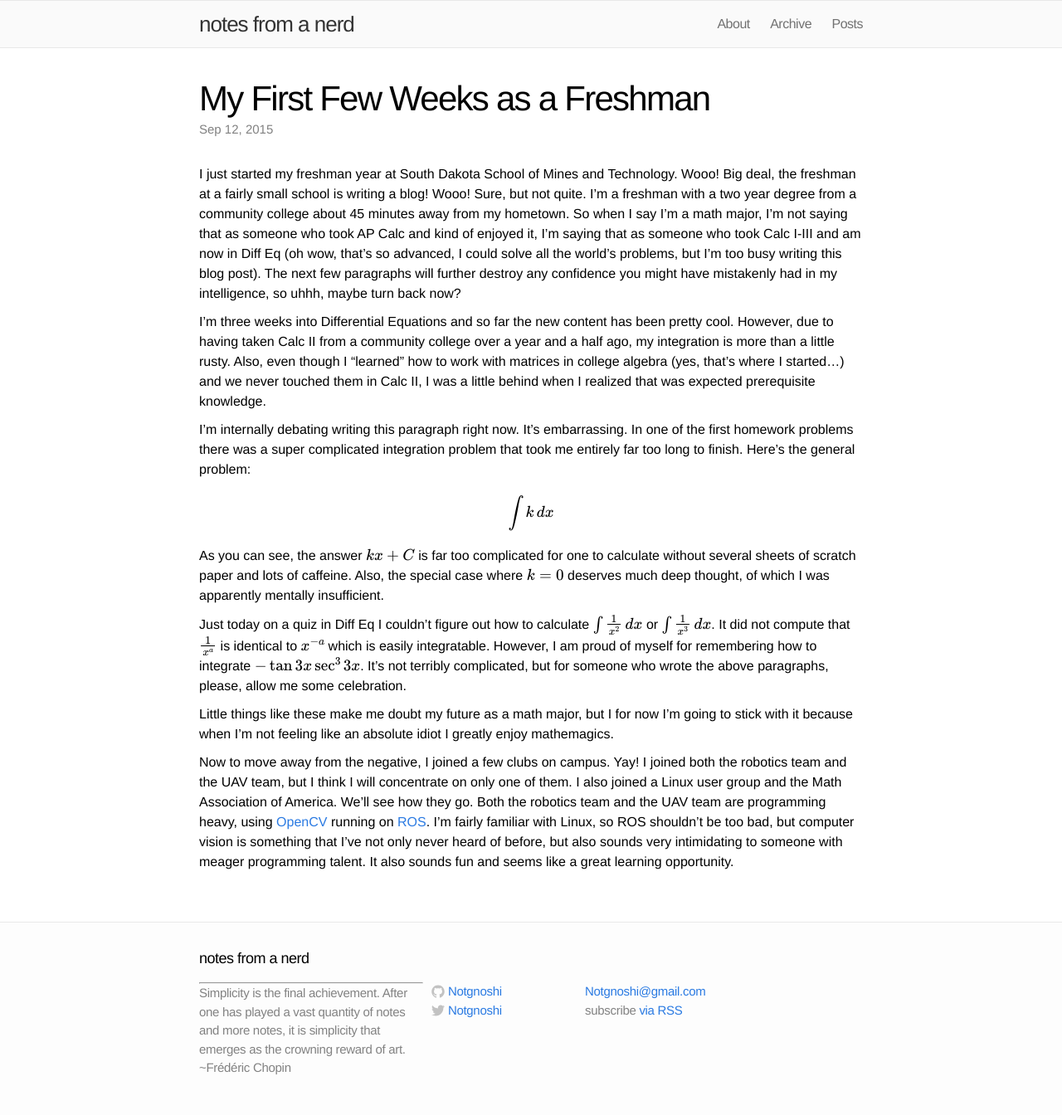
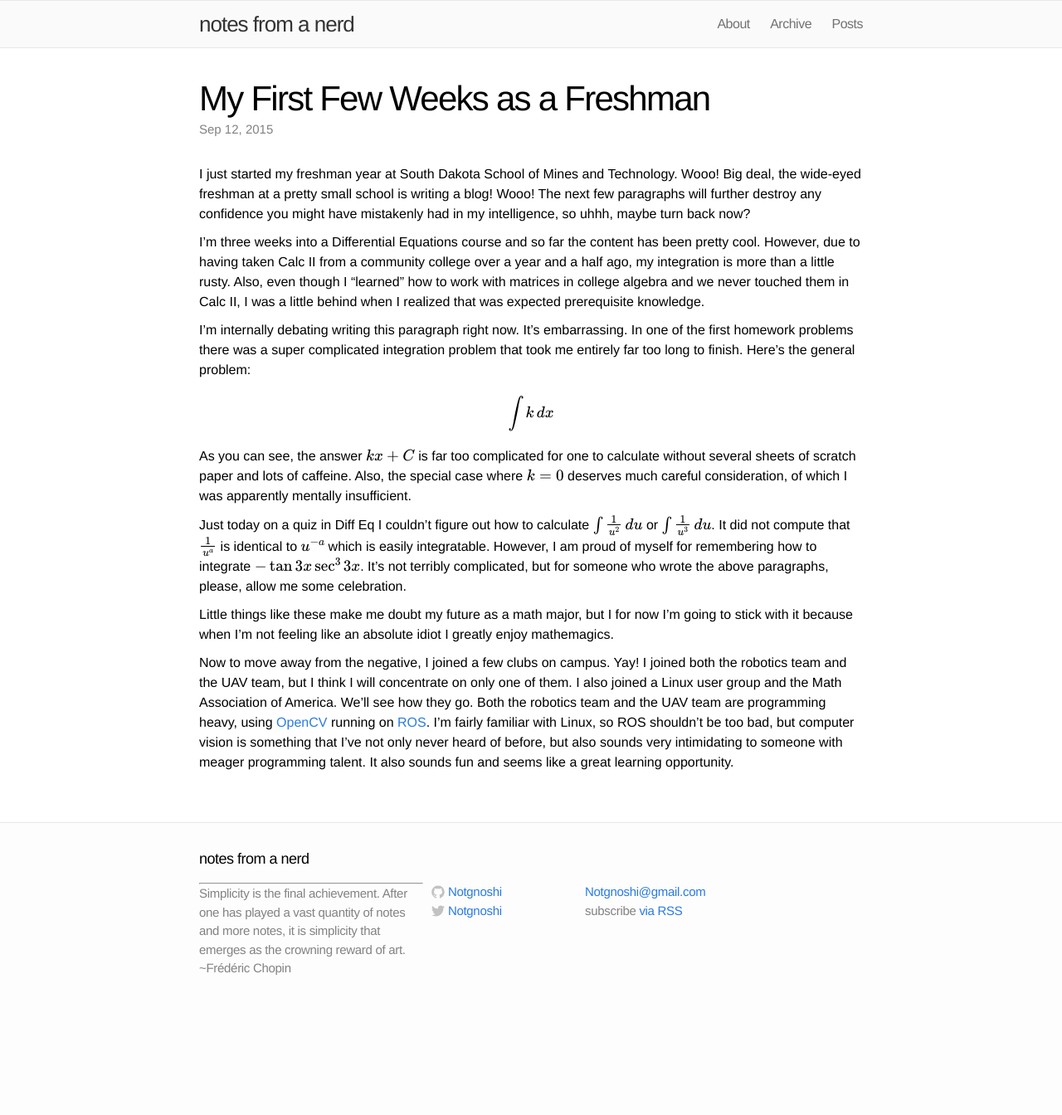
Before and after one commit to Notgnoshi/notgnoshi.github.io, a Jekyll site: the page built from _posts/2015-09-12-first-few-weeks.md, in a window 1280 px wide. Shown: the whole page at 83% size. Built offline with Jekyll 4.4.1, drawn with Linux system fonts in a browser that asks for light colours; formulas are drawn with MathJax 3; after the commit the page ends 1224 px from its top, so only the background shows below that.

Commit message:
edits one post, added a new one

```diff
--- a/_posts/2015-09-12-first-few-weeks.md
+++ b/_posts/2015-09-12-first-few-weeks.md
@@ -3,17 +3,17 @@ layout: post
 title: My First Few Weeks as a Freshman
 ---
 
-I just started my freshman year at South Dakota School of Mines and Technology. Wooo! Big deal, the freshman at a fairly small school is writing a blog! Wooo! Sure, but not quite. I'm a freshman with a two year degree from a community college about 45 minutes away from my hometown. So when I say I'm a math major, I'm not saying that as someone who took AP Calc and kind of enjoyed it, I'm saying that as someone who took Calc I-III and am now in Diff Eq (oh wow, that's so advanced, I could solve all the world's problems, but I'm too busy writing this blog post). The next few paragraphs will further destroy any confidence you might have mistakenly had in my intelligence, so uhhh, maybe turn back now?
+I just started my freshman year at South Dakota School of Mines and Technology. Wooo! Big deal, the wide-eyed freshman at a pretty small school is writing a blog! Wooo! The next few paragraphs will further destroy any confidence you might have mistakenly had in my intelligence, so uhhh, maybe turn back now?
 
-I'm three weeks into Differential Equations and so far the new content has been pretty cool. However, due to having taken Calc II from a community college over a year and a half ago, my integration is more than a little rusty. Also, even though I "learned" how to work with matrices in college algebra (yes, that's where I started...) and we never touched them in Calc II, I was a little behind when I realized that was expected prerequisite knowledge.
+I'm three weeks into a Differential Equations course and so far the content has been pretty cool. However, due to having taken Calc II from a community college over a year and a half ago, my integration is more than a little rusty. Also, even though I "learned" how to work with matrices in college algebra and we never touched them in Calc II, I was a little behind when I realized that was expected prerequisite knowledge.
 
 I'm internally debating writing this paragraph right now. It's embarrassing. In one of the first homework problems there was a super complicated integration problem that took me entirely far too long to finish. Here's the general problem:
 
 $$ \int k\, dx $$
 
-As you can see, the answer $$ kx + C $$ is far too complicated for one to calculate without several sheets of scratch paper and lots of caffeine. Also, the special case where $$ k = 0 $$ deserves much deep thought, of which I was apparently mentally insufficient.
+As you can see, the answer $$ kx + C $$ is far too complicated for one to calculate without several sheets of scratch paper and lots of caffeine. Also, the special case where $$ k = 0 $$ deserves much careful consideration, of which I was apparently mentally insufficient.
 
-Just today on a quiz in Diff Eq I couldn't figure out how to calculate $$ \int \frac{1}{x^2}\, dx $$ or $$ \int \frac{1}{x^3}\, dx $$. It did not compute that $$ \frac{1}{x^a} $$ is identical to $$ x^{-a} $$ which is easily integratable. However, I am proud of myself for remembering how to integrate $$ -\tan 3x \sec^3 3x $$. It's not terribly complicated, but for someone who wrote the above paragraphs, please, allow me some celebration.
+Just today on a quiz in Diff Eq I couldn't figure out how to calculate $$ \int \frac{1}{u^2}\, du $$ or $$ \int \frac{1}{u^3}\, du $$. It did not compute that $$ \frac{1}{u^a} $$ is identical to $$ u^{-a} $$ which is easily integratable. However, I am proud of myself for remembering how to integrate $$ -\tan 3x \sec^3 3x $$. It's not terribly complicated, but for someone who wrote the above paragraphs, please, allow me some celebration.
 
 Little things like these make me doubt my future as a math major, but I for now I'm going to stick with it because when I'm not feeling like an absolute idiot I greatly enjoy mathemagics.
 
```
Also changed, not shown: _posts/2015-09-27-interesting-problem.md (added, +28 -0 lines).
